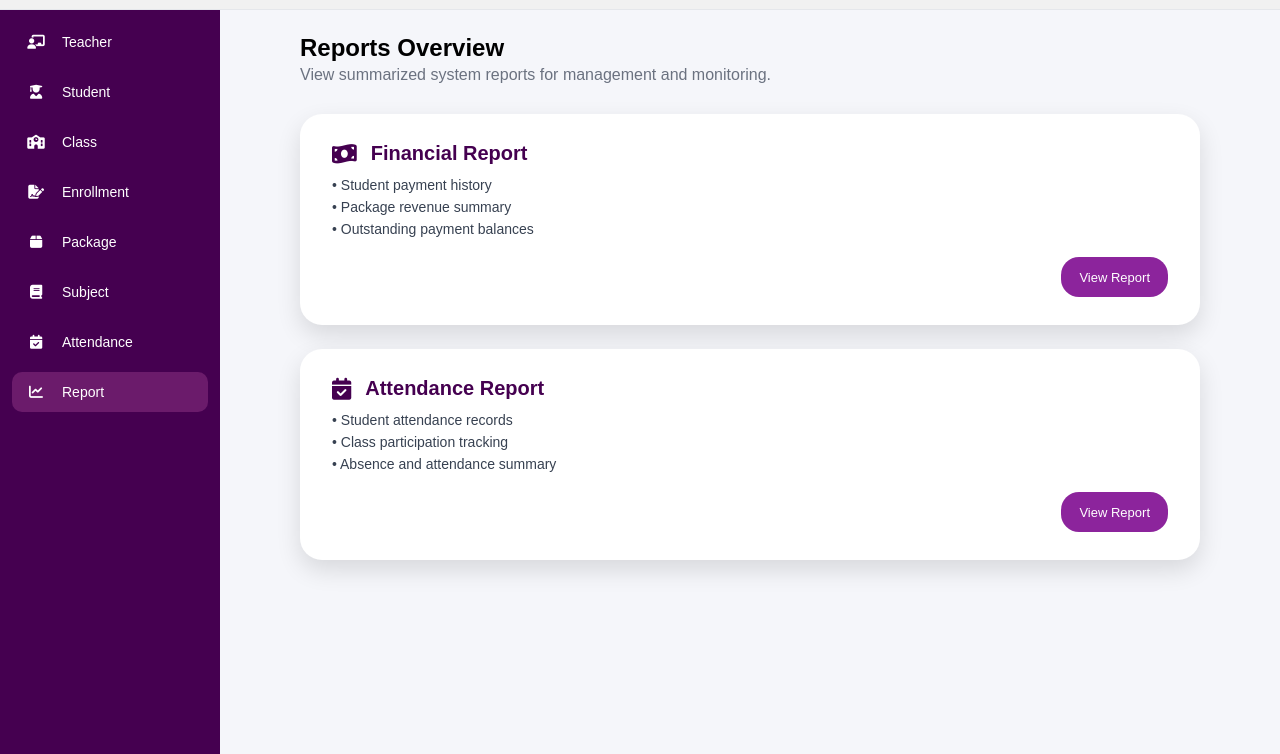
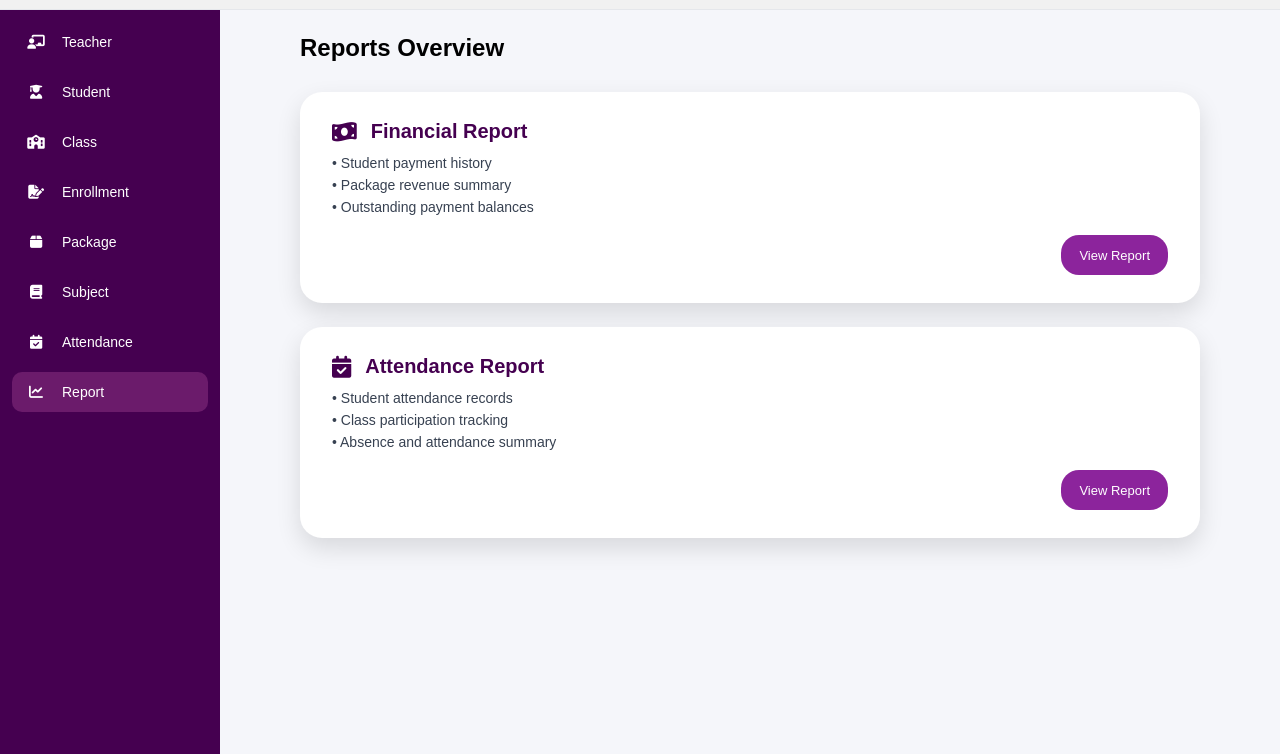
Before and after one commit to syamiimie/ICTAltiusAcademy, a website: page frontend/report.html in a window 1280 px wide. Shown: the part 46-800 px from the top of the page. Drawn offline with Linux system fonts and the light colour scheme.

Commit message:
remove the desc

```diff
--- a/frontend/report.html
+++ b/frontend/report.html
@@ -109,9 +109,6 @@
     <div class="report-wrapper">
 
         <h2>Reports Overview</h2>
-        <p style="color:#6b7280; margin-top:4px;">
-            View summarized system reports for management and monitoring.
-        </p>
 
         <div class="report-list">
 
```
Also changed, not shown: frontend/AttendanceReportList.html (+0 -3 lines), frontend/FinancialReportList.html (+0 -3 lines).
